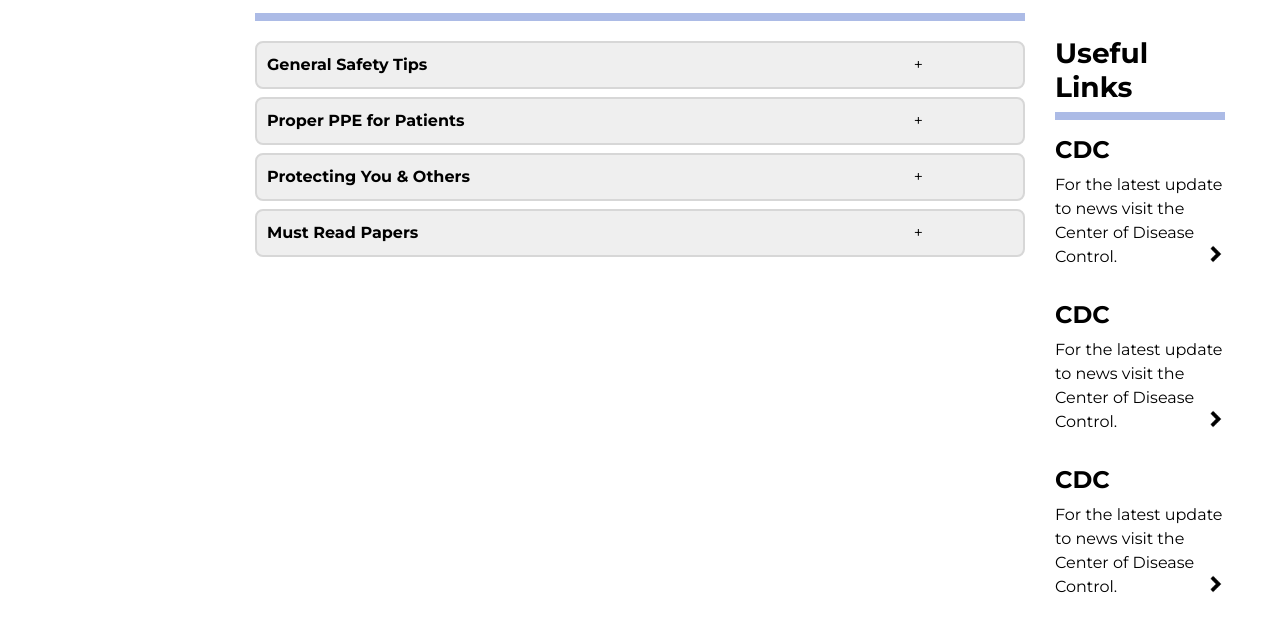
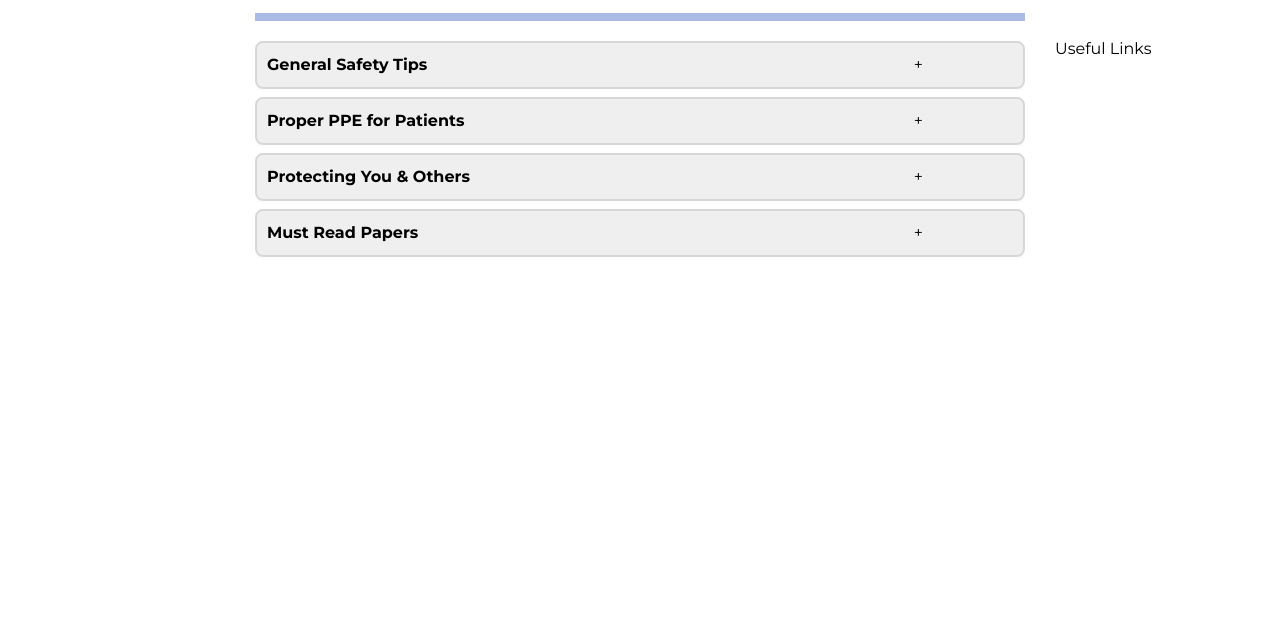
Before and after one commit to AarviThadeshwar/covid19, a plain HTML site: page usefulInfo.html in a window 1280 px wide. Shown: the part 155-786 px from the top of the page. Drawn offline with nearby package versions, Linux system fonts and the light colour scheme.

Commit message:
Update usefulInfo.html

```diff
--- a/usefulInfo.html
+++ b/usefulInfo.html
@@ -111,35 +111,7 @@
 
     <div class="col-sm-2">
 
-	    <div class="usefulLinksTitle">
-          <h3>Useful Links</h3>
-        </div>
-        <div class="linkRow">
-          <h4>CDC</h4>
-          <p>
-            For the latest update to news visit the Center of Disease Control.
-          <img src="images/icons8-chevron-right-100.png" align="right" height="18" width="18">
-          </p>
-        </div>
-
-        <div class="linkRow">
-          <h4>CDC</h4>
-          <p>
-            For the latest update to news visit the Center of Disease Control.
-          <img src="images/icons8-chevron-right-100.png" align="right" height="18" width="18">
-          </p>
-        </div>
-
-        <div class="linkRow">
-          <h4>CDC</h4>
-          <p>
-            For the latest update to news visit the Center of Disease Control.
-          <img src="images/icons8-chevron-right-100.png" align="right" height="18" width="18">
-          </p>
-        </div><!--link-->
-        </div><!--usefulLinks-->
-      </div><!--column-->
-
+	    Useful Links
 
 	</div><!--row-->
   </div><!--container-->
```
